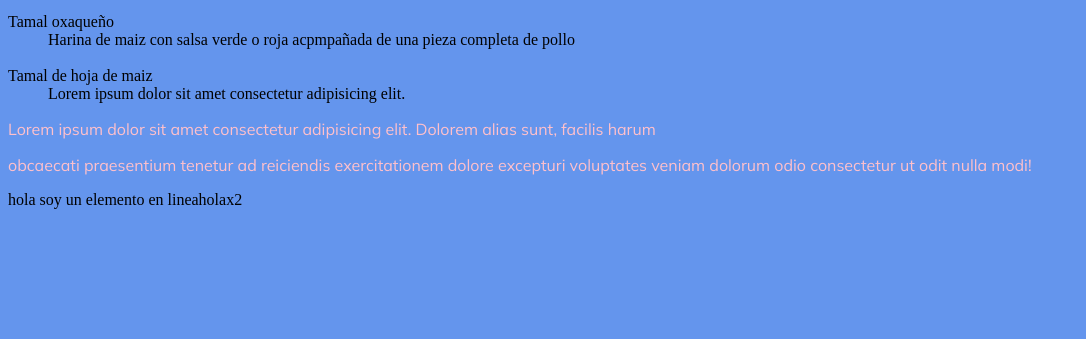
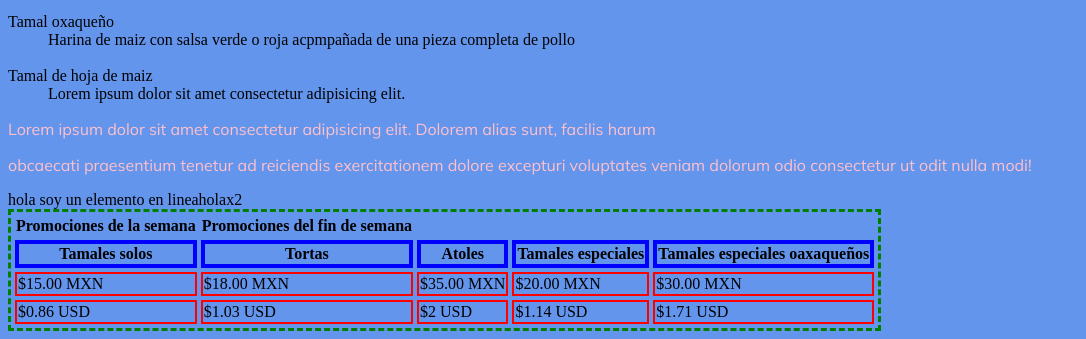
Before and after one commit to fernandoj0/ch34-sesiones, a plain HTML site: page web/web2/index.html in a window 1280 px wide. Shown: the part 990-1329 px from the top of the page, without its empty margins (0-1086 px from the left). Before the commit the page ends 1207 px from the top, so only its background shows below. Drawn offline with Linux system fonts and the light colour scheme.

Commit message:
6-nov-2023 PC

```diff
--- a/web/web2/index.html
+++ b/web/web2/index.html
@@ -51,9 +51,46 @@
             <dt>Tamal de hoja de maiz</dt>
             <dd>Lorem ipsum dolor sit amet consectetur adipisicing elit. </dd>
         </dl>
+
+        <!-- Elementos en línea y bloque -->
         <p>Lorem ipsum dolor sit amet consectetur adipisicing elit. Dolorem alias sunt, facilis harum <p>obcaecati praesentium tenetur ad reiciendis exercitationem dolore excepturi voluptates veniam dolorum odio consectetur ut odit nulla modi!</p></p>
 
         <span>hola soy un elemento en linea</span><span>holax2</span>
 
+        <!-- tablas -->
+        <table>
+            <thead>
+                <tr>
+                    <th>Promociones de la semana</th>
+                    <th>Promociones del fin de semana</th>
+                </tr>
+            </thead>
+            <thead><!-- Encabezado de la tabla -->
+                <tr> <!-- Table row-fila -->
+                    <th class="tamales-header-items">Tamales solos</th> <!-- Celdas de encabezado -->
+                    <th class="tamales-header-items">Tortas</th>
+                    <th class="tamales-header-items">Atoles</th>
+                    <th class="tamales-header-items">Tamales especiales</th>
+                    <th class="tamales-header-items">Tamales especiales oaxaqueños</th>
+                </tr>
+                <tbody>
+                    <tr>
+                        <td>$15.00 MXN</td>
+                        <td>$18.00 MXN</td>
+                        <td>$35.00 MXN</td>
+                        <td>$20.00 MXN</td>
+                        <td>$30.00 MXN</td>
+                    </tr>
+                    <tr>
+                        <td>$0.86 USD</td>
+                        <td>$1.03 USD</td>
+                        <td>$2 USD </td>
+                        <td>$1.14 USD</td>
+                        <td>$1.71 USD</td>
+                    </tr>
+                </tbody>
+            </thead>
+        </table>
+
     </body>
 </html>
--- a/web/web2/styles.css
+++ b/web/web2/styles.css
@@ -14,6 +14,23 @@ p {
     font-family: 'Mulish', sans-serif;
 }
 
+table {
+    border: 3px dashed green;
+    border-spacing: 4px;
+}
+
+.tamales-header-items {
+    border:4px solid blue;
+    /* border-right: 5px solid purple;
+    border-left: 6px solid yellow;
+    border-top: 3px dashed pink;
+    border-bottom: 4px dotted white; */
+}
+
+td{
+    border: 2px solid red;
+}
+
 /*
 body {
     background-color: cornflowerblue;
```
